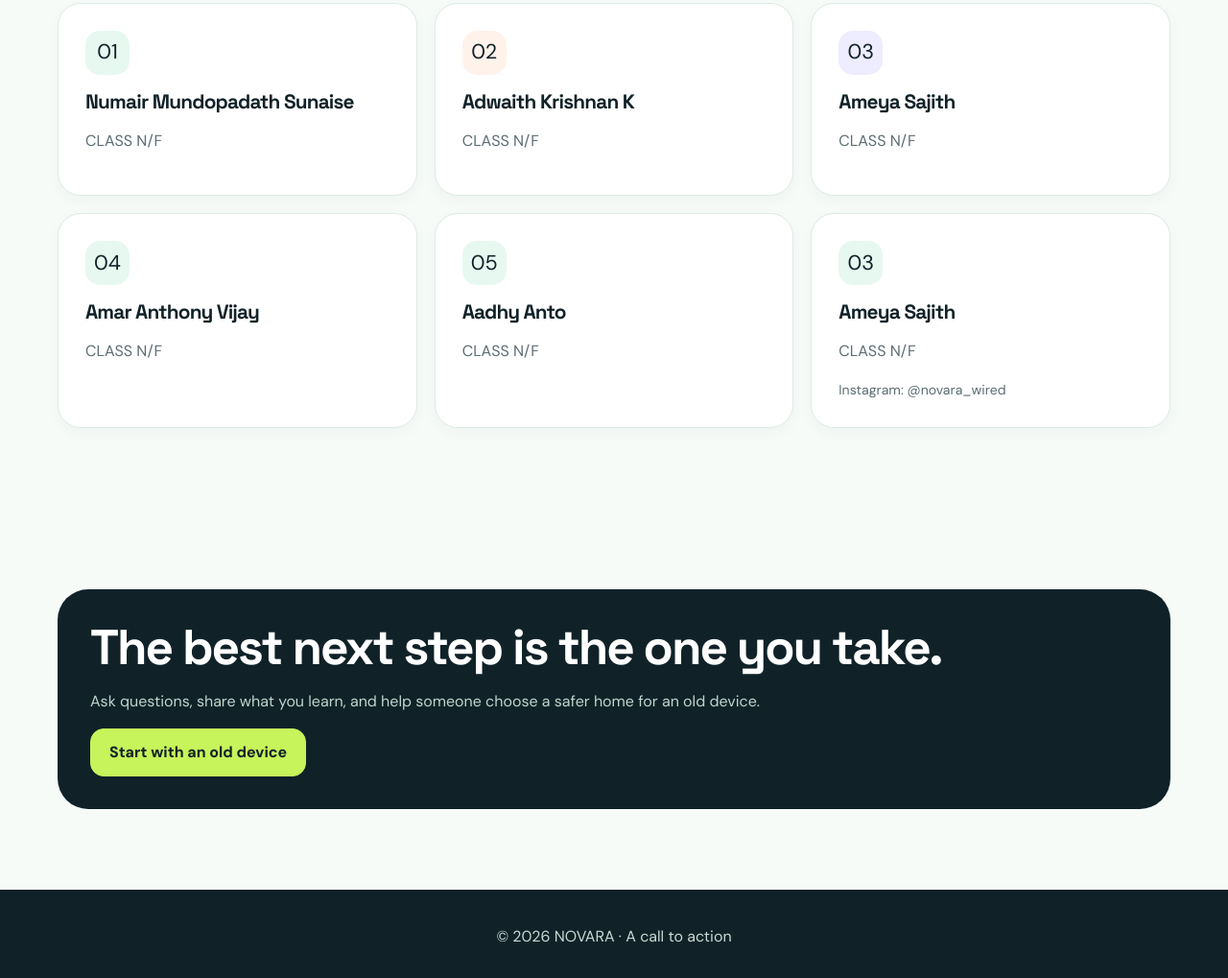
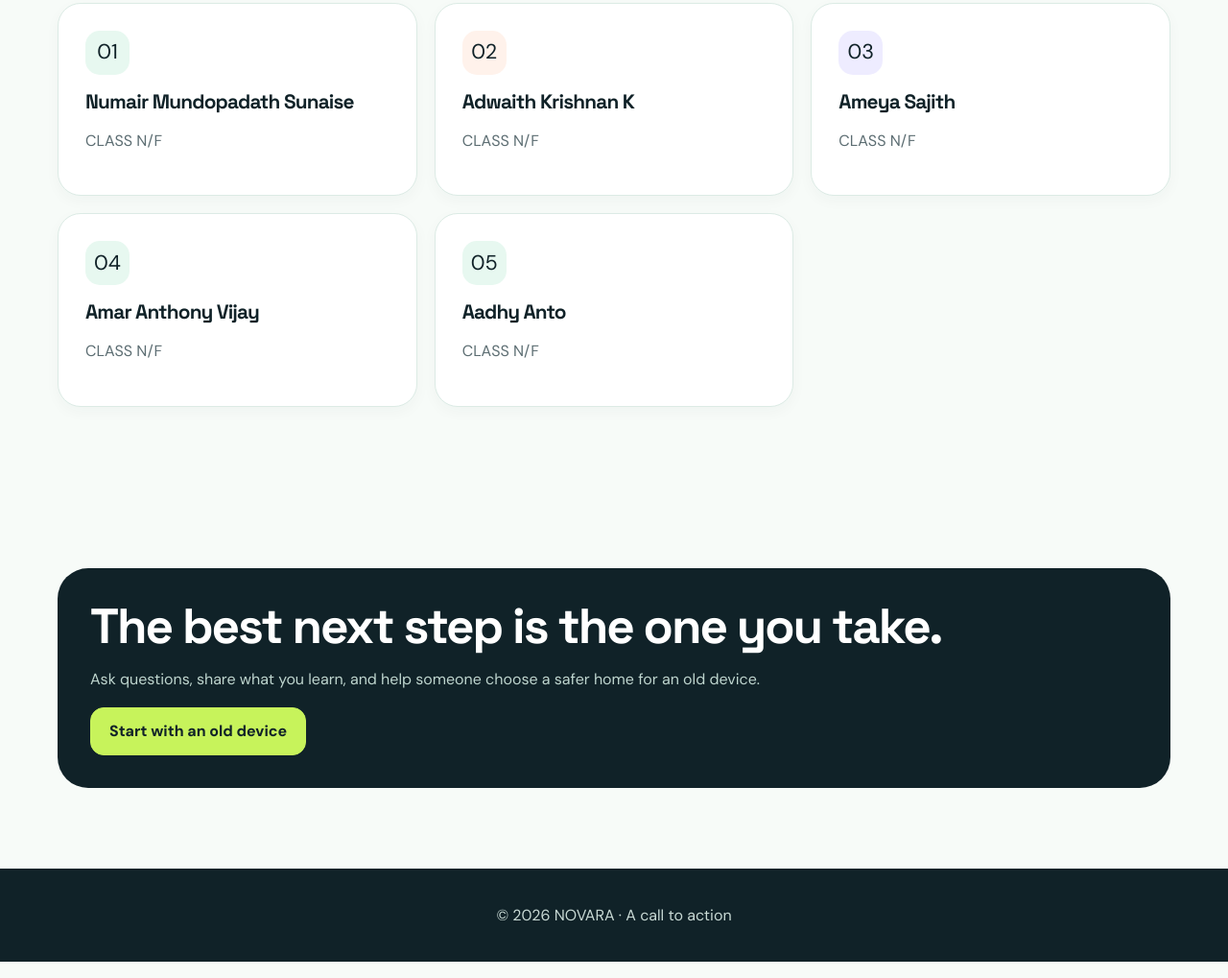
Before and after one commit to kdkcreate/NOVARA, a website: page team.html in a window 1280 px wide. Shown: the part 917-1936 px from the top of the page at 96% size. Drawn offline with Linux system fonts and the light colour scheme.

Commit message:
Fix HTML structure and update team section

```diff
--- a/team.html
+++ b/team.html
@@ -27,4 +27,4 @@
           <h2 class="section-title">Curious minds. Practical action.</h2></div><p class="section-sub">code</p></div><div class="cards-3">
             <article class="card"><div class="icon">01</div><h3>Numair Mundopadath Sunaise</h3><p>CLASS N/F</p></article><article class="card"><div class="icon">02</div><h3>Adwaith Krishnan K</h3><p>CLASS N/F</p></article><article class="card"><div class="icon">03</div><h3>Ameya Sajith</h3><p>CLASS N/F</p></article>
             <article class="card"><div class="icon">04</div><h3>Amar Anthony Vijay</h3><p>CLASS N/F</p></article><article class="card"><div class="icon">05</div><h3>Aadhy Anto</h3><p>CLASS N/F</p></article>
-            <article class="card"><div class="icon">03</div><h3>Ameya Sajith</h3><p>CLASS N/F</p><p class="note">Instagram: @novara_wired</p></article></div></section><section id="join" class="container reveal"><div class="feature-band"><h2 class="section-title">The best next step is the one you take.</h2><p>Ask questions, share what you learn, and help someone choose a safer home for an old device.</p><a class="btn" href="index.html#start">Start with an old device</a></div></section></main><footer><div class="container">© 2026 NOVARA · A call to action</div></footer><script src="script.js"></script></body></html>
+           </div></section><section id="join" class="container reveal"><div class="feature-band"><h2 class="section-title">The best next step is the one you take.</h2><p>Ask questions, share what you learn, and help someone choose a safer home for an old device.</p><a class="btn" href="index.html#start">Start with an old device</a></div></section></main><footer><div class="container">© 2026 NOVARA · A call to action</div></footer><script src="script.js"></script></body></html>
```
